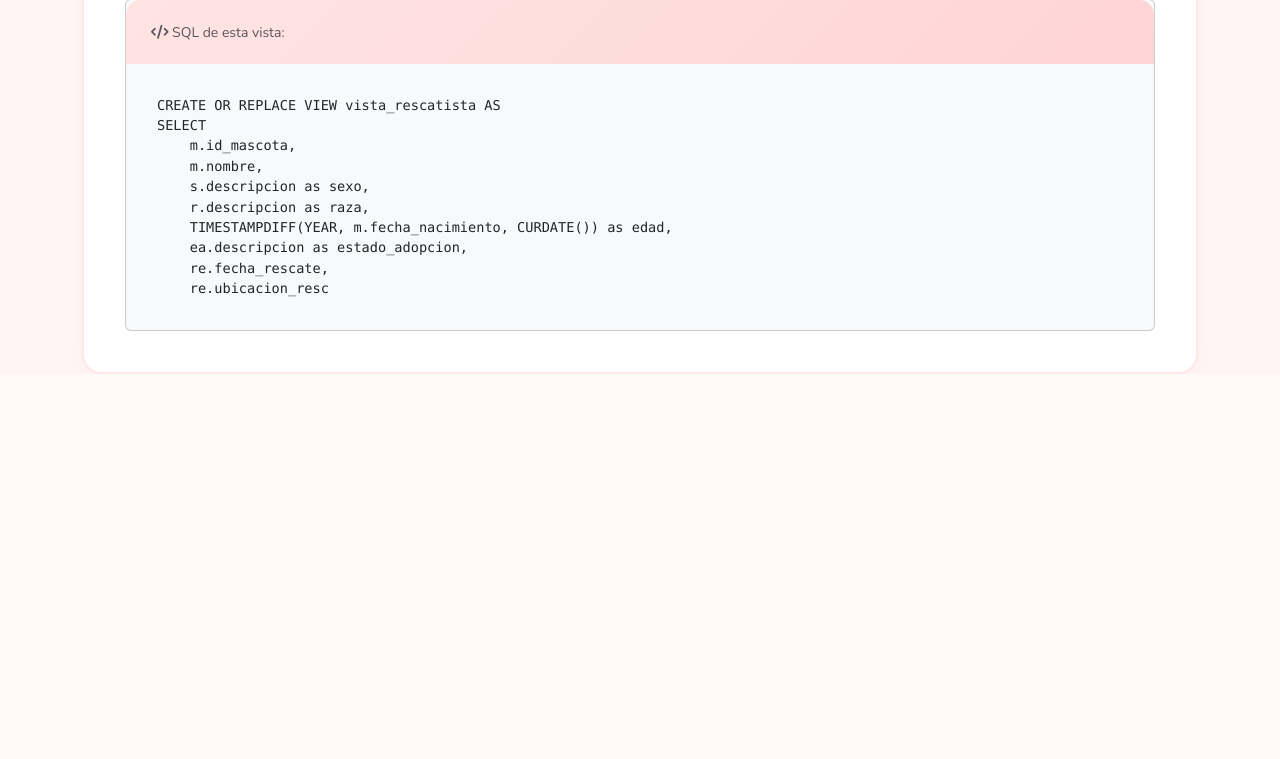
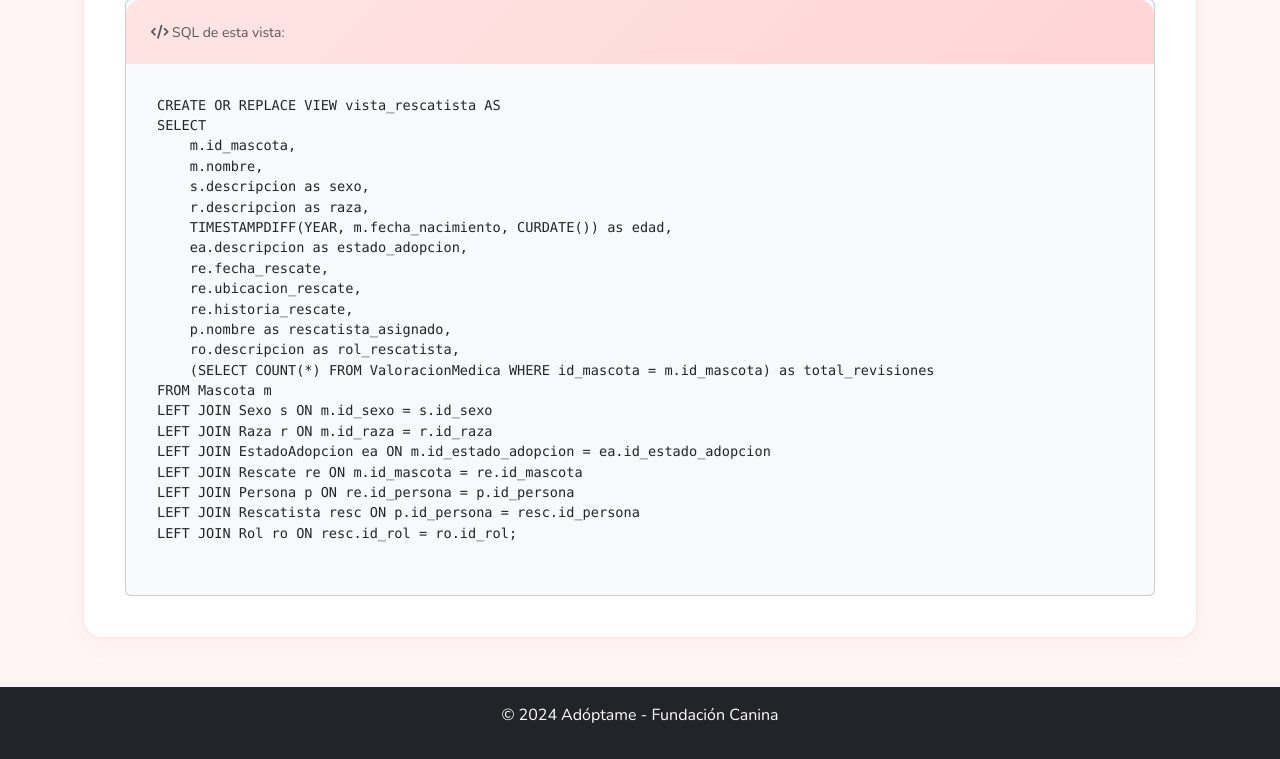
Before and after one commit to juliialzate/AdoptameProyectoFinal, a PHP site: page /vista_rescatista.php in a window 1280 px wide. Shown: the part 1082-1841 px from the top of the page. Before the commit the page ends 1456 px from the top, so only its background shows below. Run offline with PHP 8.4, Linux system fonts and the light colour scheme; data comes from the database, SQL or seed files in the repository.

```diff
--- a/vista_rescatista.php
+++ b/vista_rescatista.php
@@ -86,4 +86,25 @@ SELECT
     TIMESTAMPDIFF(YEAR, m.fecha_nacimiento, CURDATE()) as edad,
     ea.descripcion as estado_adopcion,
     re.fecha_rescate,
-    re.ubicacion_resc
+    re.ubicacion_rescate,
+    re.historia_rescate,
+    p.nombre as rescatista_asignado,
+    ro.descripcion as rol_rescatista,
+    (SELECT COUNT(*) FROM ValoracionMedica WHERE id_mascota = m.id_mascota) as total_revisiones
+FROM Mascota m
+LEFT JOIN Sexo s ON m.id_sexo = s.id_sexo
+LEFT JOIN Raza r ON m.id_raza = r.id_raza
+LEFT JOIN EstadoAdopcion ea ON m.id_estado_adopcion = ea.id_estado_adopcion
+LEFT JOIN Rescate re ON m.id_mascota = re.id_mascota
+LEFT JOIN Persona p ON re.id_persona = p.id_persona
+LEFT JOIN Rescatista resc ON p.id_persona = resc.id_persona
+LEFT JOIN Rol ro ON resc.id_rol = ro.id_rol;
+                        </pre>
+                    </div>
+                </div>
+            </div>
+        </div>
+    </div>
+</div>
+
+<?php include 'footer.php'; ?>
```
